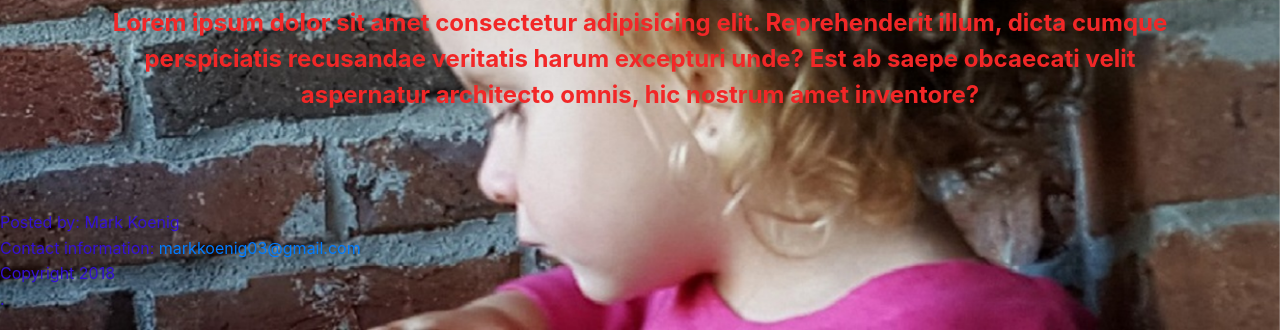
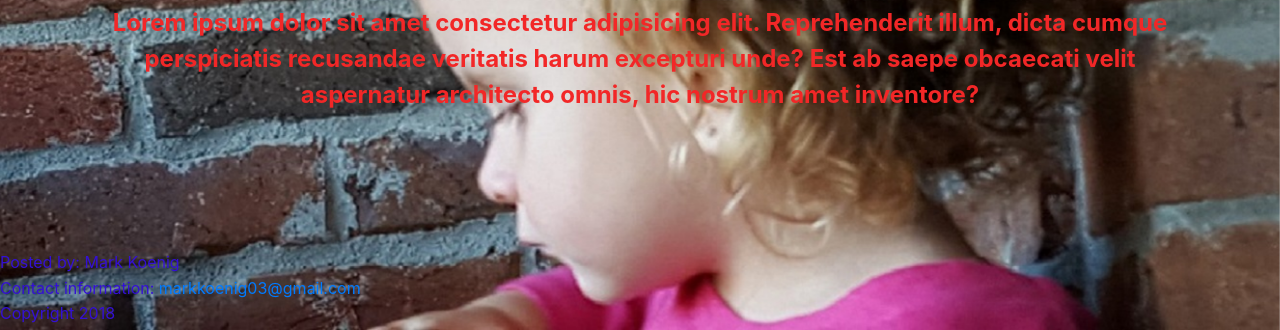
Before and after one commit to Rakkmark/madisonsPage, a plain HTML site: page index.html in a window 1280 px wide. Shown: the part 470-800 px from the top of the page. Drawn offline with nearby package versions, Linux system fonts and the light colour scheme.

Commit message:
added comments to css, changed the height precent on wrapper and footer

```diff
--- a/css/main.css
+++ b/css/main.css
@@ -7,6 +7,7 @@ html
     color-stop(0.1, #f7f7f6), color-stop(1.0, #f7f7f6));
     background: -moz-linear-gradient(top, #dedcd9 0px, #f7f7f6 400px, #f7f7f6 100%);
 }
+
 body
 {
     background: url(../img/madiandbrickwall.jpg)no-repeat center center fixed;
@@ -17,14 +18,13 @@ body
     height: 100%;
     overflow: hidden;
 }
+
 body, html {
     height: 100%;
     width: 100%;
     overflow: hidden;
 
 }
-
-
 
 h1 {
     color:  pink;
@@ -46,9 +46,10 @@ h3 {
 }
 
 /*Classes */
+/* Wrapper class enables scrolling on mobile divices */
 .wrapper{
     overflow-y: scroll;
-    height: 85%;
+    height: 90%;
 }
 
 .lead {
@@ -93,7 +94,7 @@ h3 {
 
     color: rgb(52, 16, 212);
     text-align: left;
-    height: 15%;
+    height: 10%;
 }
 footer p{
     margin-bottom: 0.1em;
```
